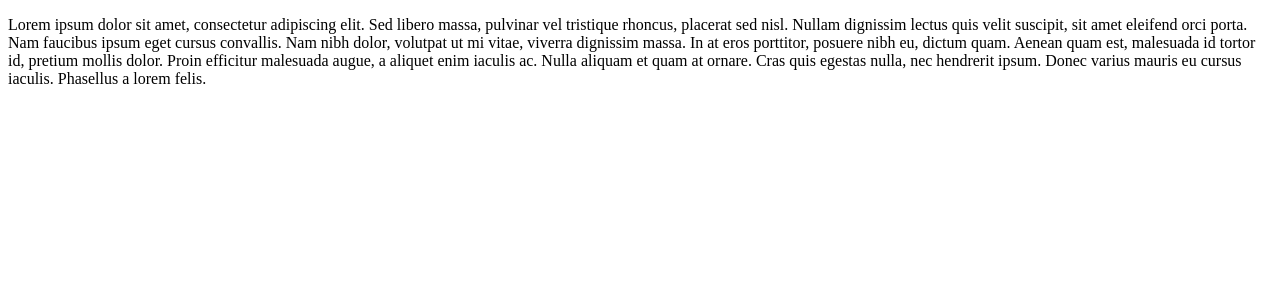
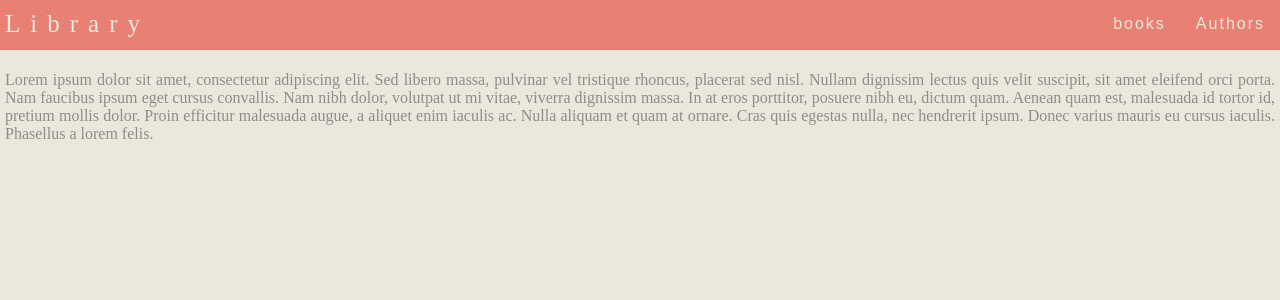
Before and after one commit to Shushunya/library-project, a Django app: page / in a window 1280 px wide. Shown: the top 300 px of the page. Run offline with Django 4.2, Linux system fonts and the light colour scheme.

Commit message:
Static files setup

```diff
--- a/library/settings.py
+++ b/library/settings.py
@@ -120,6 +120,9 @@ USE_TZ = True
 # https://docs.djangoproject.com/en/4.2/howto/static-files/
 
 STATIC_URL = 'static/'
+STATICFILES_DIRS = (
+        os.path.join(BASE_DIR, "mystaticfiles"),
+)
 
 # Default primary key field type
 # https://docs.djangoproject.com/en/4.2/ref/settings/#default-auto-field
--- /dev/null
+++ b/mystaticfiles/style.css
@@ -0,0 +1,39 @@
+body {
+    background-color: #EAE7DC;
+    color: #8E8D8A;
+    margin: 0;
+}
+
+.nav-bar {
+    display: block;
+    width: 100%;
+    height: 50px;
+    font-family: sans-serif;
+    background-color: #E98074
+
+    }
+
+
+.nav-bar a {
+    float: right;
+    padding: 15px;
+    text-decoration: none;
+    text-align: center;
+    color: #EAE7DC;
+    letter-spacing: 2px;
+}
+
+.nav-bar-left a {
+    float: left;
+    margin-left: 0;
+    padding: 10px 5px;
+    font-size: 25px;
+    font-family: serif;
+    letter-spacing: 10px;
+
+}
+
+.filler {
+    padding: 5px;
+    text-align: justify;
+}
--- a/templates/index.html
+++ b/templates/index.html
@@ -1,9 +1,24 @@
+{% load static %}
 <!DOCTYPE html>
 <html>
 <head>
-    <title>Library</title>
+    <link href="{% static 'style.css' %}" rel="stylesheet">
+    <title>
+        Library {% block title %}{% endblock %}
+    </title>
 </head>
 <body>
+    <div class="nav-bar">
+        <div class="nav-bar-left"><a href="">Library</a></div>
+
+            <a href="">Authors</a>
+            <a href="">books</a>
+
+    </div>
+    <div class="content">
+        {% block content %}
+        {% endblock %}
+    </div>
     <div class="filler">
         <p>
             Lorem ipsum dolor sit amet, consectetur adipiscing elit. Sed libero massa, pulvinar vel tristique rhoncus, placerat sed nisl. Nullam dignissim lectus quis velit suscipit, sit amet eleifend orci porta. Nam faucibus ipsum eget cursus convallis. Nam nibh dolor, volutpat ut mi vitae, viverra dignissim massa. In at eros porttitor, posuere nibh eu, dictum quam. Aenean quam est, malesuada id tortor id, pretium mollis dolor. Proin efficitur malesuada augue, a aliquet enim iaculis ac. Nulla aliquam et quam at ornare. Cras quis egestas nulla, nec hendrerit ipsum. Donec varius mauris eu cursus iaculis. Phasellus a lorem felis.
```
